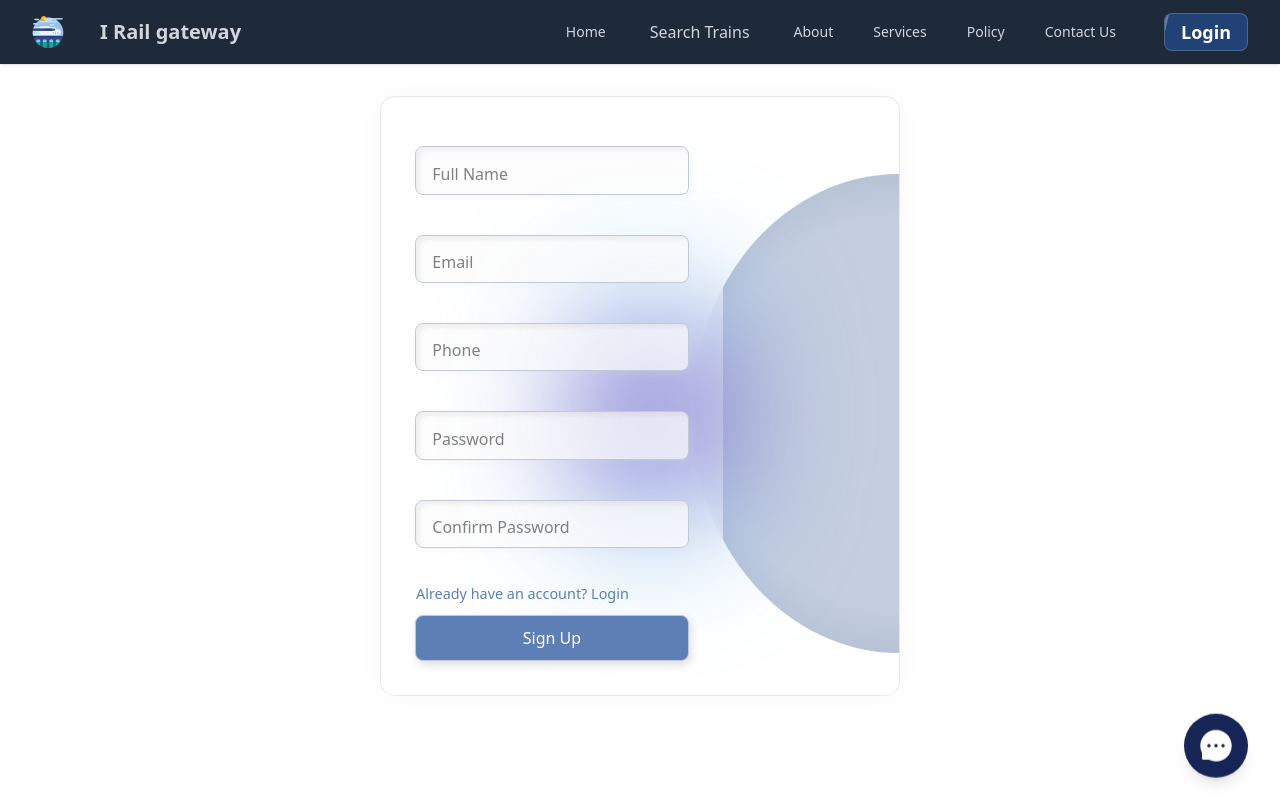
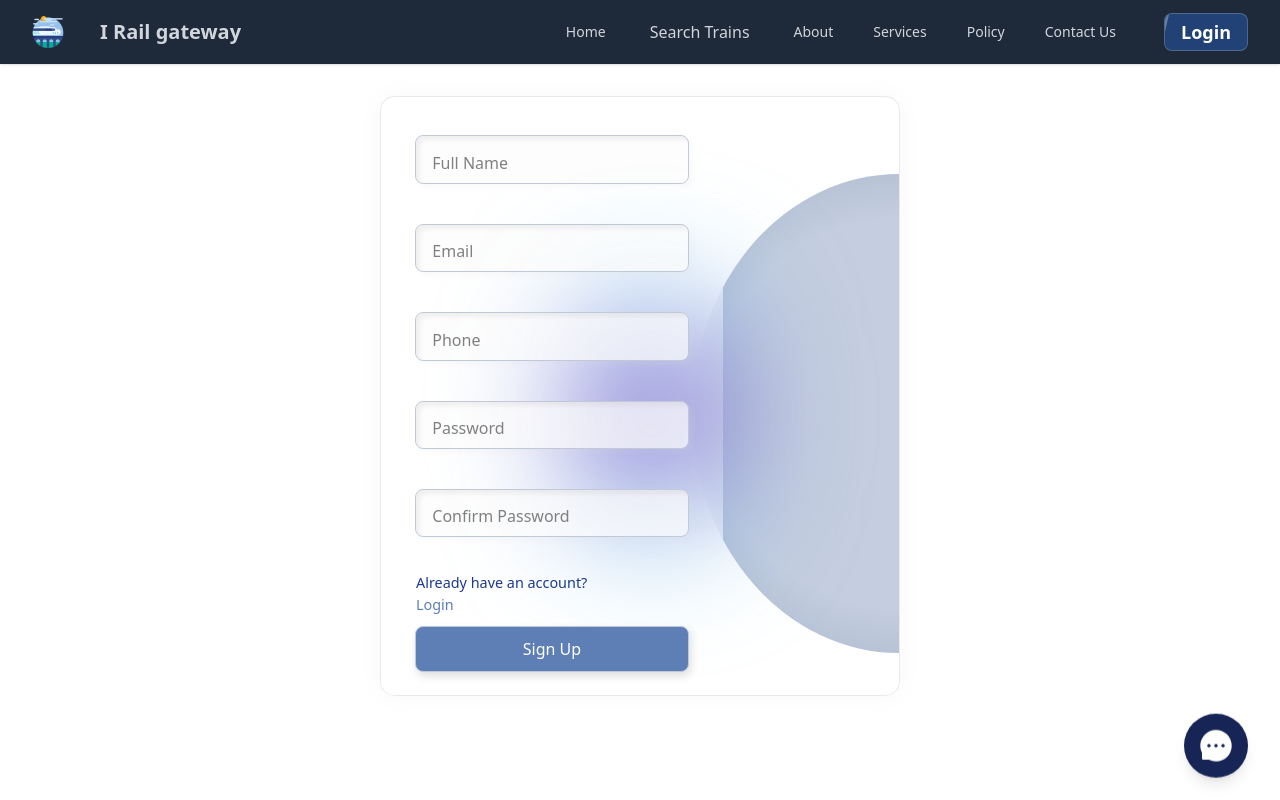
Before and after one commit to pankaj143p/Railway_Reservation_System, a React (Vite) app in the folder railway-reservation/: page /signup in a window 1280 px wide. Built offline with nearby package versions, Linux system fonts and the light colour scheme; no server answers.

Commit message:
minar css fixes

```diff
--- a/railway-reservation/src/components/ui/signup/siginup.tsx
+++ b/railway-reservation/src/components/ui/signup/siginup.tsx
@@ -110,7 +110,8 @@ try {
             </div>
             <div className="input-block">
               <span className="forgot">
-                <a href="/login">Already have an account?  Login</a>
+                <p className='text-blue-900'>Already have an account?</p>
+                <a href="/login">Login</a>
               </span>
               <button type="submit">Sign Up</button>
             </div>
```
